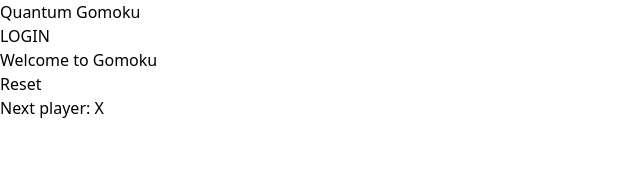
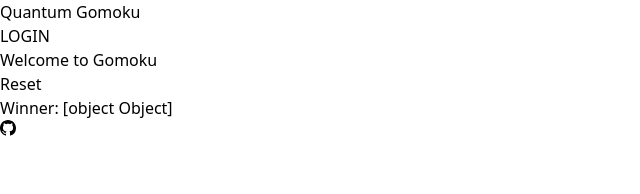
Before and after one commit to TUS-OSK/quantum-gomoku, a React (Vite) app in the folder frontend/: page / in a window 1280 px wide. Shown: the top 194 px of the page, without its empty margins (0-640 px from the left). Built offline with nearby package versions, Linux system fonts and the light colour scheme.

Commit message:
大幅refactor

```diff
--- a/frontend/src/components/Board.tsx
+++ b/frontend/src/components/Board.tsx
@@ -3,27 +3,15 @@ import { calculateWinner } from '../utils/calculateWinner';
 
 interface BoardProps {
   xIsNext: boolean;
-  stones: Array<string | null>;
-  onPlay: (stones: Array<string | null>) => void;
+  changeTurn: () => void;
 }
 
-export default function Board({ xIsNext, stones, onPlay }: BoardProps) {
+export default function Board({ xIsNext, changeTurn }: BoardProps) {
   const boardSize = 19;
+  // todo: changeTurnを渡すのではなく、winner判定を含めた新しい関数を作り、それを渡す
+  const Stones = Array(boardSize * boardSize).fill(<Stone changeTurn={changeTurn} xIsNext={xIsNext} />);
 
-  function handleClick(i: number) {
-    if (calculateWinner(stones) || stones[i]) {
-      return;
-    }
-    const nextStones = stones.slice();
-    if (xIsNext) {
-      nextStones[i] = 'X';
-    } else {
-      nextStones[i] = 'O';
-    }
-    onPlay(nextStones);
-  }
-
-  const winner = calculateWinner(stones);
+  const winner = calculateWinner(Stones); // 要修正
   let status;
   if (winner) {
     status = 'Winner: ' + winner;
@@ -31,29 +19,10 @@ export default function Board({ xIsNext, stones, onPlay }: BoardProps) {
     status = 'Next player: ' + (xIsNext ? 'X' : 'O');
   }
 
-  // TODO: これは酷い実装なので、リファクタリング(関数型プログラミングらしく)
-  // keyもindexだとエンタングルの際に問題が起きるので、要検討
-  //
-  const boardRows = [];
-  for (let row = 0; row < boardSize; row++) {
-    const rowStones = [];
-    for (let col = 0; col < boardSize; col++) {
-      const index = row * boardSize + col;
-      rowStones.push(
-        <Stone key={index} value={stones[index]} onStoneClick={() => handleClick(index)} />
-      );
-    }
-    boardRows.push(
-      <div key={row} className="clear-both table">
-        {rowStones}
-      </div>
-    );
-  }
-
   return (
     <>
       <div className="mb-2 flex justify-center items-center">{status}</div>
-      {boardRows}
+      {/* todo: 頑張って描画する */}
     </>
   );
 }
--- a/frontend/src/components/Game.tsx
+++ b/frontend/src/components/Game.tsx
@@ -2,21 +2,16 @@ import { useState } from 'react';
 import Board from './Board';
 
 export default function Game() {
-  const boardSize = 19;
-  const [history, setHistory] = useState([Array(boardSize * boardSize).fill(null)]);
-  const [currentMove, setCurrentMove] = useState(0);
-  const xIsNext = currentMove % 2 === 0;
-  const currentStones = history[currentMove];
+  const [turnCount, setTurnCount] = useState(0);
 
-  function handlePlay(nextStones: Array<string | null>) {
-    const nextHistory = [...history.slice(0, currentMove + 1), nextStones];
-    setHistory(nextHistory);
-    setCurrentMove(nextHistory.length - 1);
+  function resetGame() {
+    setTurnCount(0);
+    // todo: resetをboradに伝える指示が必要
   }
 
-  function resetGame() {
-    setHistory([Array(boardSize * boardSize).fill(null)]);
-    setCurrentMove(0);
+  function changeTurn() {
+    setTurnCount(turnCount + 1);
+    return turnCount % 2 === 0 ? 'X' : 'O';
   }
 
 
@@ -41,7 +36,7 @@ export default function Game() {
   // });
 
   return (
-    <div>
+    <>
       <div className="flex justify-center">
         <button
           className="m-5 p-2 bg-black text-white rounded hover:bg-gray-600"
@@ -52,14 +47,10 @@ export default function Game() {
       </div>
       <div className="ml-5">
         <Board
-          xIsNext={xIsNext}
-          stones={currentStones}
-          onPlay={handlePlay}
+          xIsNext={turnCount % 2 === 0}
+          changeTurn={changeTurn}
         />
       </div>
-      <div className="flex justify-center">
-        {/* <ol>{moves}</ol> */}
-      </div>
-    </div>
+    </>
   );
 }
--- a/frontend/src/components/Stone.tsx
+++ b/frontend/src/components/Stone.tsx
@@ -1,14 +1,27 @@
+import { useState } from 'react';
+
 export interface StoneProps {
-  value: string | null;
-  onStoneClick: () => void;
+  changeTurn: () => void;
+  xIsNext: boolean;
 }
 
-export default function Stone({ value, onStoneClick }: StoneProps) {
+export default function Stone({ changeTurn, xIsNext }: StoneProps) {
+
+  const [stoneKind, setStoneKind] = useState<string | null>(null);
+
+  function onClick() {
+    if (stoneKind === null) {
+      setStoneKind(xIsNext ? 'X' : 'O');
+      changeTurn();
+    }
+  }
+
   return (
     <button
       className="float-left text-2xl font-bold leading-8 h-8 -mr-px -mt-px p-0 text-center w-8 border"
-      onClick={onStoneClick}
-    >{value}
+      onClick={onClick}
+    >
+      {stoneKind}
     </button>
   );
 }
```
